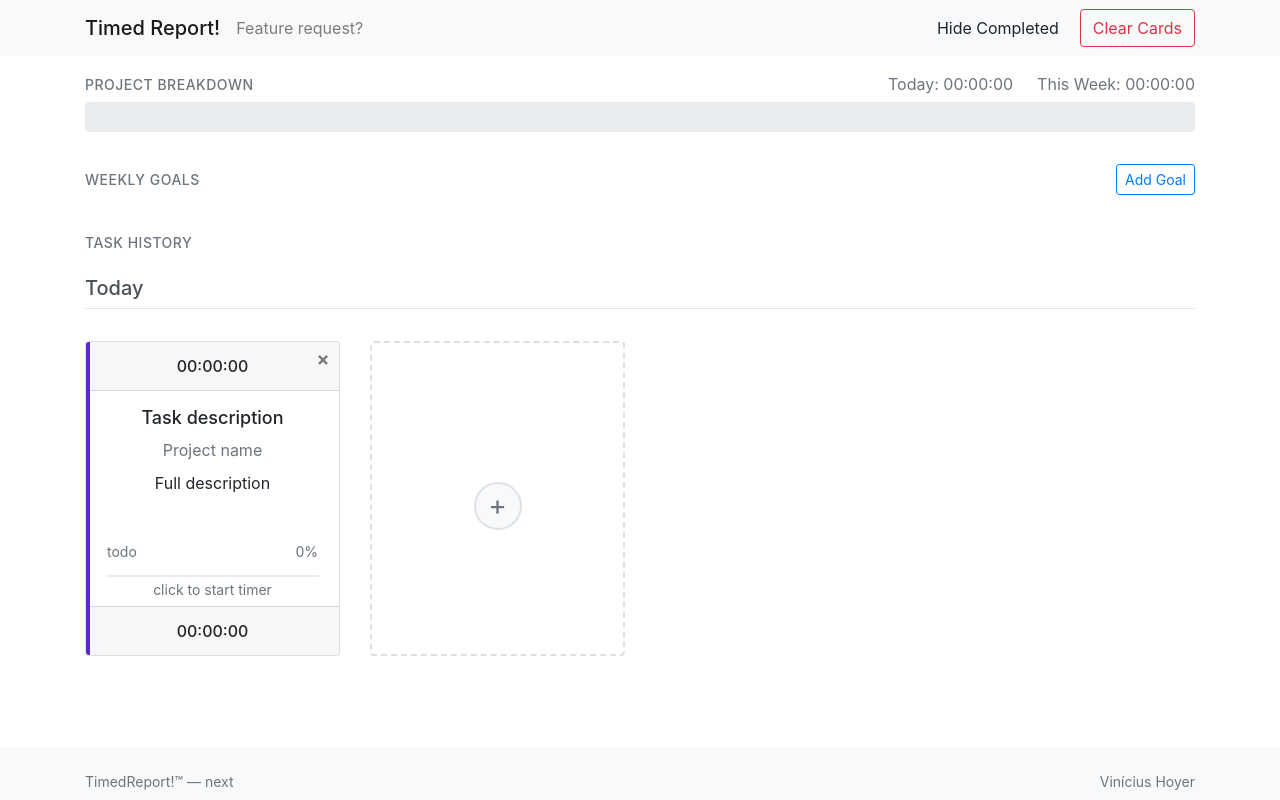
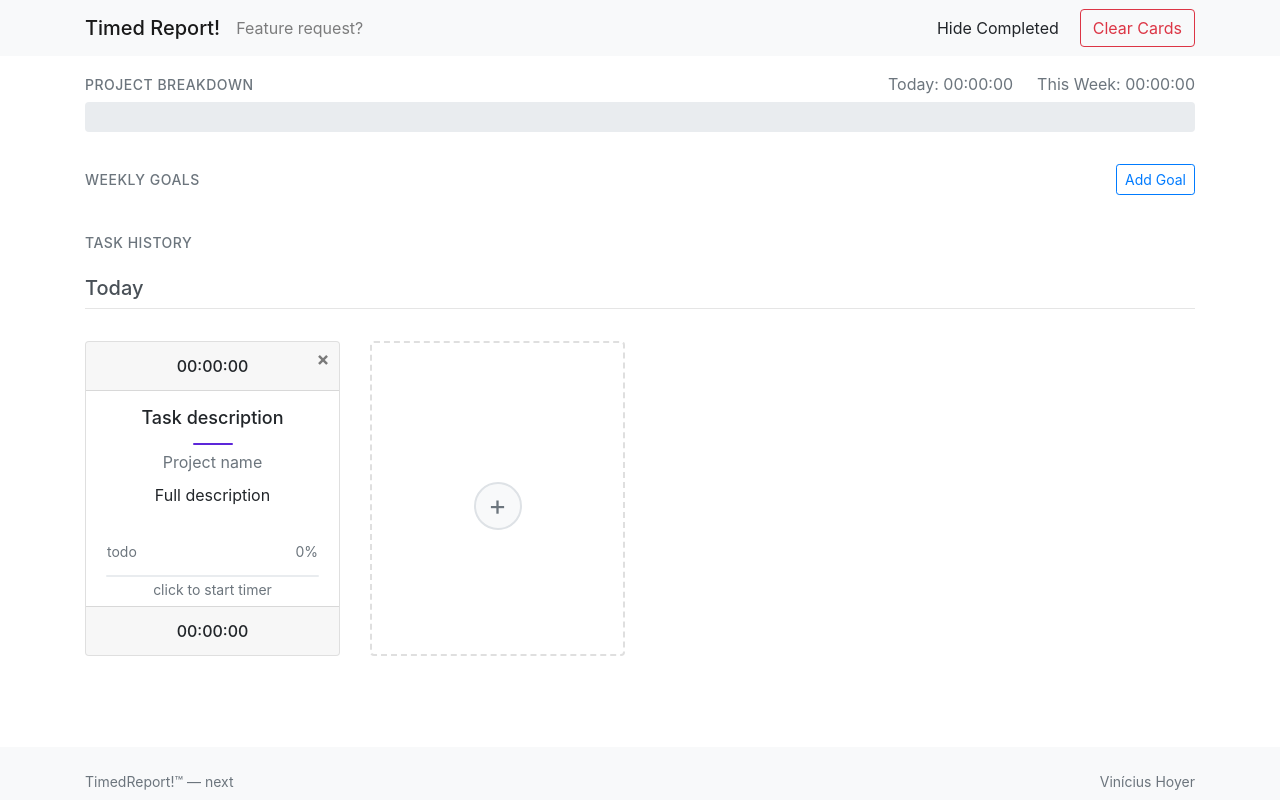
Before and after one commit to vhoyer/timedReport, a Vue app: page / in a window 1280 px wide. Both pictures are taken after a click on the element 212 px from the left and 378 px from the top of the page. Built offline with nearby package versions, Linux system fonts and the light colour scheme.

Commit message:
💄 Choose another way of showing the project color on the card

```diff
--- a/src/components/task-card.vue
+++ b/src/components/task-card.vue
@@ -18,12 +18,6 @@
       tabindex="0"
       @contextmenu="$emit('contextmenu', $event)"
     >
-      <!-- Project color indicator -->
-      <div
-        class="project-color-indicator"
-        :style="{ backgroundColor: projectColor }"
-      ></div>
-
       <div class="close-wrapper">
         <button
           type="button"
@@ -356,6 +350,7 @@ export default defineComponent({
 }
 
 .card-subtitle {
+  position: relative;
   line-height: 1.2;
 }
 
@@ -363,29 +358,15 @@ export default defineComponent({
   transition: box-shadow .3s ease-out, border-color .3s ease-out;
   position: relative;
   overflow: hidden;
-  border: 1px solid rgba(0,0,0,.125);
+  border: 1px solid rgba(0, 0, 0, 0.125);
 
   &.selected {
-    border-color: var(--project-color);
     // Fallback for browsers that don't support color-mix
     box-shadow: 0 0 0 8px rgba(var(--project-color-rgb), 0.4),
                 0 0 0 3px rgba(var(--project-color-rgb), 0.5);
     // Modern browsers
     box-shadow: 0 0 0 8px color-mix(in srgb, var(--project-color) 40%, transparent),
                 0 0 0 3px color-mix(in srgb, var(--project-color) 50%, transparent);
-  }
-
-  .project-color-indicator {
-    position: absolute;
-    left: -1px;
-    top: -2px;
-    bottom: -2px;
-    width: 5px;
-    transition: width 0.2s ease;
-  }
-
-  &:hover .project-color-indicator {
-    width: 7px;
   }
 
   .card-header.eta,
@@ -449,7 +430,24 @@ export default defineComponent({
 
 .card-title.h4 {
   font-size: 1.125rem;
-  margin-bottom: 0.5rem;
+  margin-bottom: 1.25rem;
   font-weight: 500;
+  position: relative;
+
+  &::after {
+    content: '';
+    position: absolute;
+    bottom: -0.75rem;
+    left: 50%;
+    transform: translateX(-50%);
+    width: 40px;
+    height: 2px;
+    background-color: var(--project-color);
+    border-radius: 1px;
+  }
+}
+
+.card-subtitle {
+  line-height: 1.2;
 }
 </style>
```
